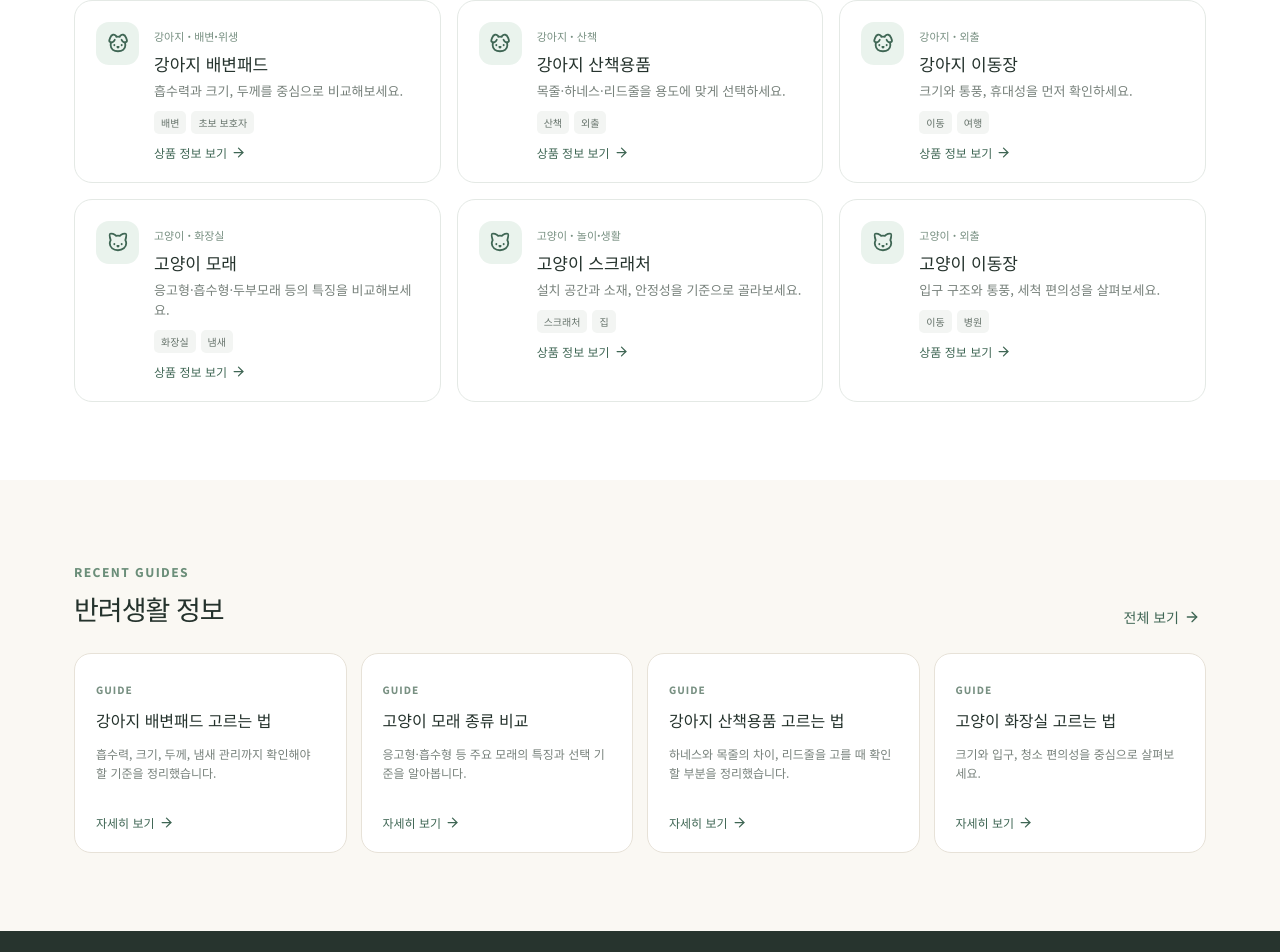
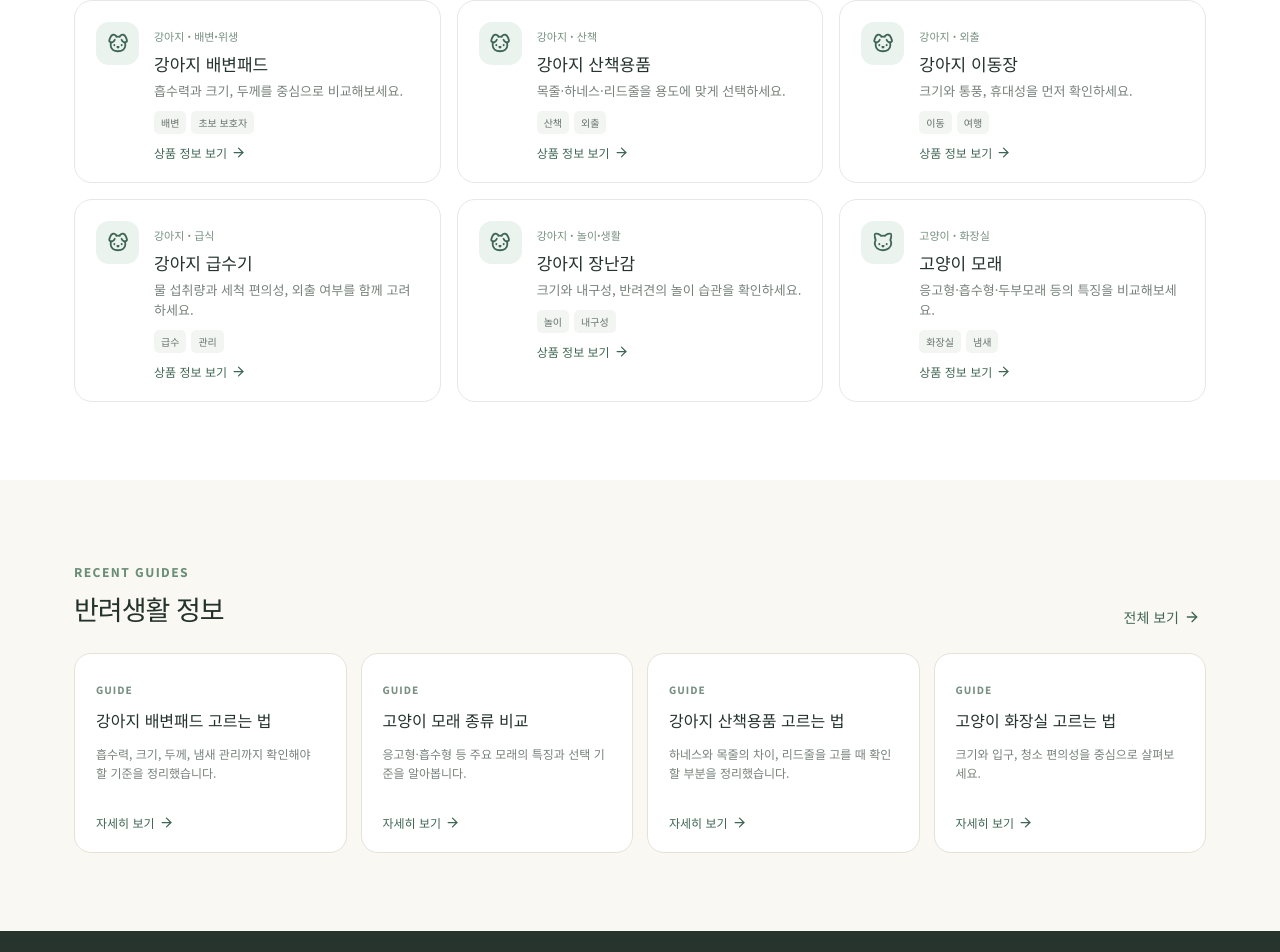
Before and after one commit to hosi4242/petgoreumi, a React (Vite) app: page / in a window 1280 px wide. Shown: the part 1715-2667 px from the top of the page. Built offline with nearby package versions, Linux system fonts and the light colour scheme.

Commit message:
feat: expand initial pet product guide data

```diff
--- a/src/data.ts
+++ b/src/data.ts
@@ -1,12 +1,16 @@
 export type Pet = '강아지' | '고양이'
-export type Product = {name:string; pet:Pet; category:string; desc:string; tags:string[]}
+export type Product = {name:string; pet:Pet; category:string; desc:string; tags:string[]; priceRange?:string}
 export const products: Product[] = [
- {name:'강아지 배변패드',pet:'강아지',category:'배변·위생',desc:'흡수력과 크기, 두께를 중심으로 비교해보세요.',tags:['배변','초보 보호자']},
- {name:'강아지 산책용품',pet:'강아지',category:'산책',desc:'목줄·하네스·리드줄을 용도에 맞게 선택하세요.',tags:['산책','외출']},
- {name:'강아지 이동장',pet:'강아지',category:'외출',desc:'크기와 통풍, 휴대성을 먼저 확인하세요.',tags:['이동','여행']},
- {name:'고양이 모래',pet:'고양이',category:'화장실',desc:'응고형·흡수형·두부모래 등의 특징을 비교해보세요.',tags:['화장실','냄새']},
- {name:'고양이 스크래처',pet:'고양이',category:'놀이·생활',desc:'설치 공간과 소재, 안정성을 기준으로 골라보세요.',tags:['스크래처','집']},
- {name:'고양이 이동장',pet:'고양이',category:'외출',desc:'입구 구조와 통풍, 세척 편의성을 살펴보세요.',tags:['이동','병원']}
+ {name:'강아지 배변패드',pet:'강아지',category:'배변·위생',desc:'흡수력과 크기, 두께를 중심으로 비교해보세요.',tags:['배변','초보 보호자'],priceRange:'가격대 비교 예정'},
+ {name:'강아지 산책용품',pet:'강아지',category:'산책',desc:'목줄·하네스·리드줄을 용도에 맞게 선택하세요.',tags:['산책','외출'],priceRange:'가격대 비교 예정'},
+ {name:'강아지 이동장',pet:'강아지',category:'외출',desc:'크기와 통풍, 휴대성을 먼저 확인하세요.',tags:['이동','여행'],priceRange:'가격대 비교 예정'},
+ {name:'강아지 급수기',pet:'강아지',category:'급식',desc:'물 섭취량과 세척 편의성, 외출 여부를 함께 고려하세요.',tags:['급수','관리'],priceRange:'가격대 비교 예정'},
+ {name:'강아지 장난감',pet:'강아지',category:'놀이·생활',desc:'크기와 내구성, 반려견의 놀이 습관을 확인하세요.',tags:['놀이','내구성'],priceRange:'가격대 비교 예정'},
+ {name:'고양이 모래',pet:'고양이',category:'화장실',desc:'응고형·흡수형·두부모래 등의 특징을 비교해보세요.',tags:['화장실','냄새'],priceRange:'가격대 비교 예정'},
+ {name:'고양이 스크래처',pet:'고양이',category:'놀이·생활',desc:'설치 공간과 소재, 안정성을 기준으로 골라보세요.',tags:['스크래처','집'],priceRange:'가격대 비교 예정'},
+ {name:'고양이 이동장',pet:'고양이',category:'외출',desc:'입구 구조와 통풍, 세척 편의성을 살펴보세요.',tags:['이동','병원'],priceRange:'가격대 비교 예정'},
+ {name:'고양이 급수기',pet:'고양이',category:'급식',desc:'용량과 세척, 필터 관리 방식 등을 확인하세요.',tags:['급수','관리'],priceRange:'가격대 비교 예정'},
+ {name:'고양이 화장실',pet:'고양이',category:'화장실',desc:'크기와 입구 높이, 청소 편의성을 함께 살펴보세요.',tags:['화장실','청소'],priceRange:'가격대 비교 예정'}
 ]
 export const situations = [
  ['초보 보호자','처음 준비하는 필수 용품','처음 반려동물을 맞이했다면 꼭 필요한 품목부터 확인하세요.'],
```
